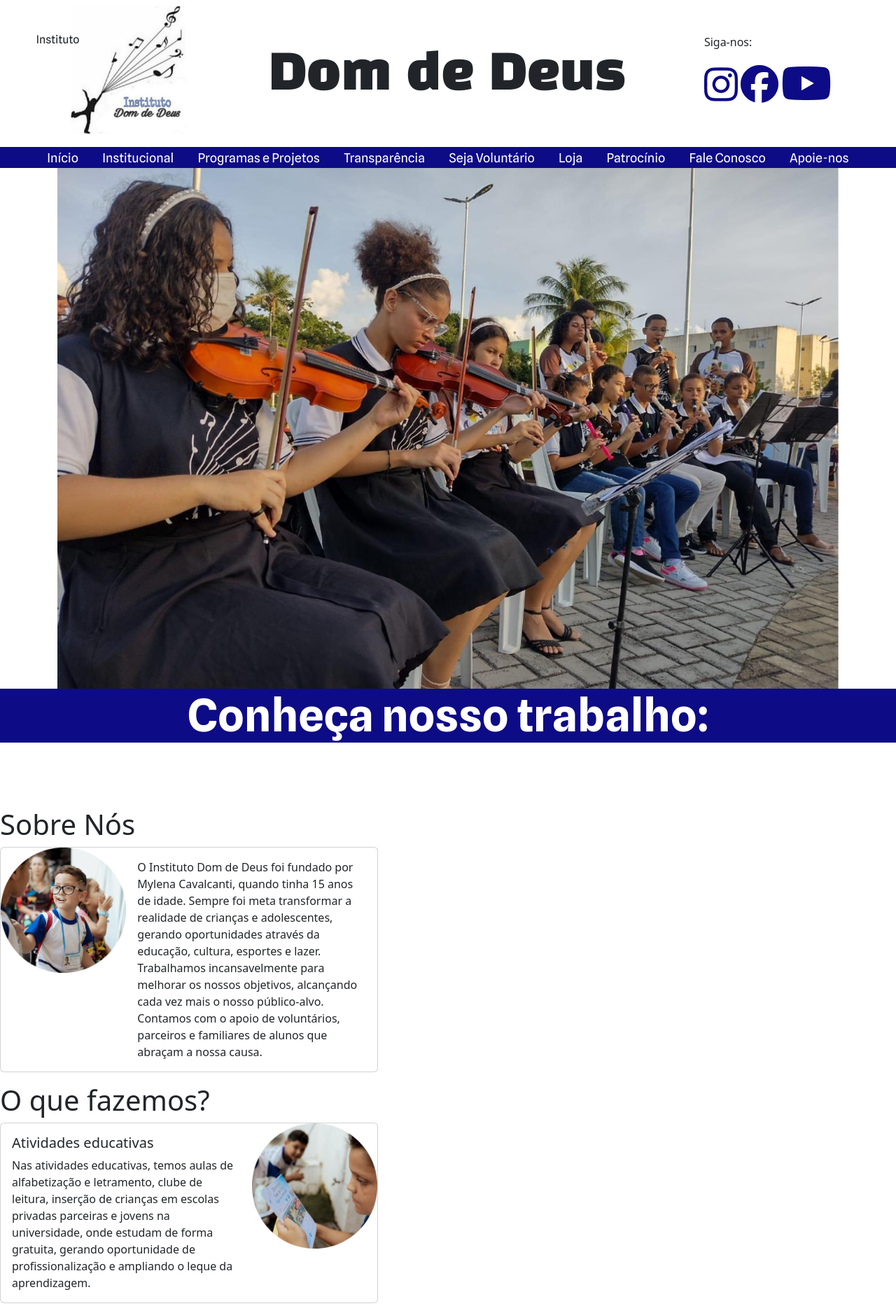
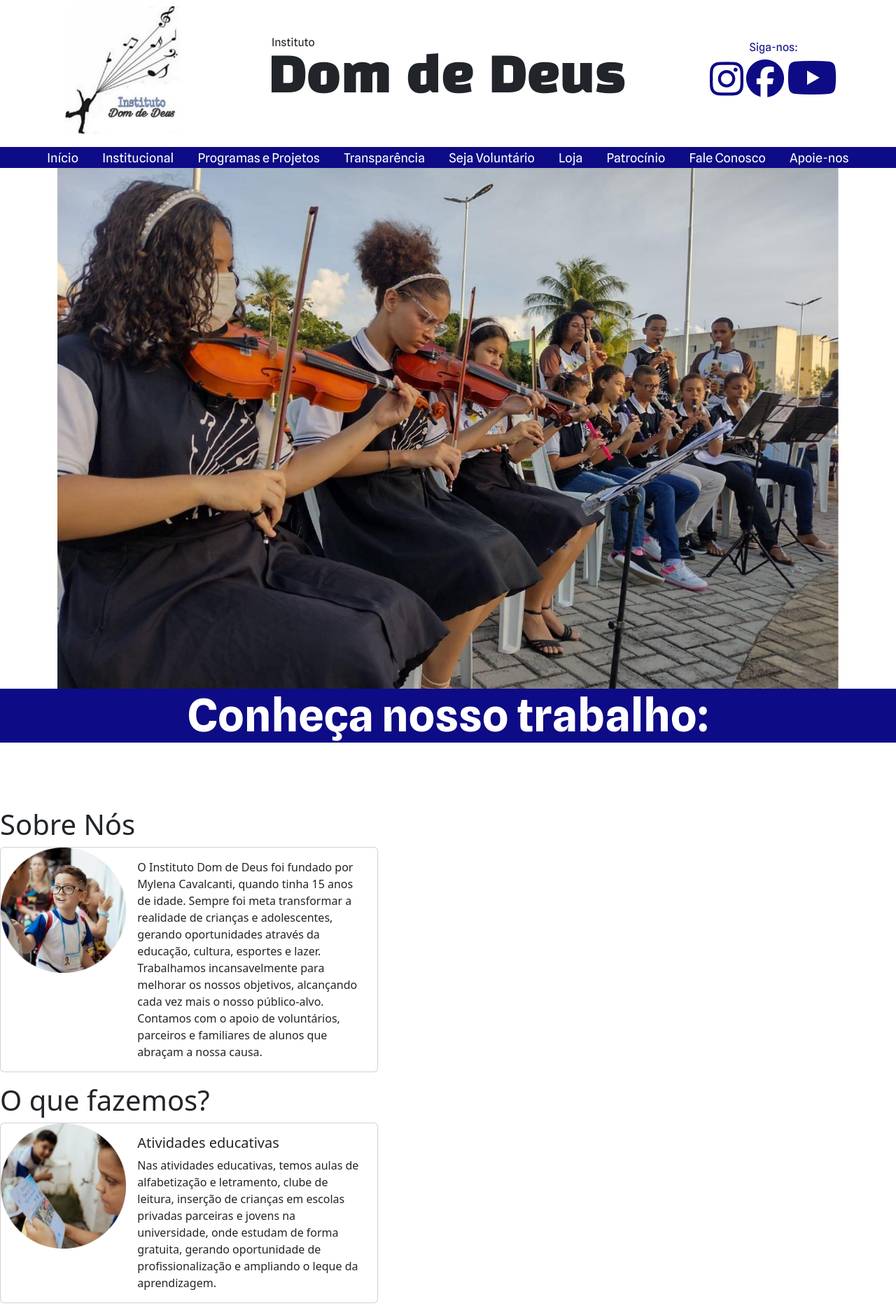
Before and after one commit to PedroSouza-Dev/instituto-dom-de-deus-main, a Django app: page / in a window 1280 px wide; the page is wider, and only the part inside the window is pictured. Shown: the top 1876 px of that part at 70% size. Run offline with Django 4.2, Linux system fonts and the light colour scheme.

Commit message:
commit css fixes

```diff
--- a/ddd_main/app/static/app/css/base.css
+++ b/ddd_main/app/static/app/css/base.css
@@ -38,7 +38,6 @@ html {
     font-family: var(--font-family-base);
     margin-bottom: 0;
     top: 10px;
-    right: 328px;
 }
 
 .main-title h1 {
--- a/ddd_main/app/templates/app/1_inicio.html
+++ b/ddd_main/app/templates/app/1_inicio.html
@@ -18,18 +18,18 @@
     <link href="https://fonts.googleapis.com/css2?family=Black+Han+Sans&display=swap" rel="stylesheet">
 <body>
     <header class="global-header">
-        <div class="logo">
+        <div class="global-header logo">
             <img src="/static/app/assets/logo_dom_de_deus.png" alt="logo-dom-de-deus" height="200" width="180">
         </div>
 
-        <div class="main-title">
+        <div class="global-header main-title">
             <p>Instituto</p>
             <h1>Dom de Deus</h1>
         </div>
 
-        <div class="social-shares">
-            <div class="header">
-                <p class="follow-us">Siga-nos: </p>
+        <div class="global-header social-shares">
+            <div class="social-shares header">
+                <p class="social-shares follow-us">Siga-nos: </p>
                 <a href="https://www.instagram.com/institutodomdedeus/" target="_blank"><img class="social-shares instagram-social" src="/static/app/assets/instagram.png" alt="logo do instagram, click para seguir-nos"></a><!--Insta-->
                 <a href="https://www.facebook.com/proj.domdedeus/?locale=pt_BR" target="_blank"><img class="social-shares facebook-social" src="/static/app/assets/facebook.png" alt="logo do facebook, click para seguir-nos"></a><!--FB-->
                 <a href="https://www.youtube.com/@institutodomdedeus1122" target="_blank"><img class="social-shares youtube-social" src="/static/app/assets/youtube.png" alt="logo do youtube, click para seguir-nos"></a><!--YT-->
@@ -49,7 +49,6 @@
                 <li><a href="/apoie/">Apoie-nos</a></li>
             </ul>
         </nav>
-
     </header>
 
     <main class="global-content">
@@ -69,7 +68,6 @@
                     <div class="col-md-8">
                         <div class="card-body">
                             <p class="card-text">O Instituto Dom de Deus foi fundado por Mylena Cavalcanti, quando tinha 15 anos de idade. Sempre foi meta transformar a realidade de crianças e adolescentes, gerando oportunidades através da educação, cultura, esportes e lazer. Trabalhamos incansavelmente para melhorar os nossos objetivos, alcançando cada vez mais o nosso público-alvo. Contamos com o apoio de voluntários, parceiros e familiares de alunos que abraçam a nossa causa.</p>
-
                         </div>
                     </div>
                 </div>
@@ -80,30 +78,27 @@
             <!--atividades educativas - text esq-->
             <div class="card mb-3" style="max-width: 540px;">
                 <div class="row g-0">
+                    <div class="col-md-4">
+                        <img src="/static/app/assets/atividades_educativas.png" class="img-fluid rounded-start" alt="atividades educativas">
+                    </div>
                     <div class="col-md-8">
                         <div class="card-body">
                             <h5 class="card-title">Atividades educativas</h5>
                             <p class="card-text">Nas atividades educativas, temos aulas de alfabetização e letramento, clube de leitura, inserção de crianças em escolas privadas parceiras e jovens na universidade, onde estudam de forma gratuita, gerando oportunidade de profissionalização e ampliando o leque da aprendizagem.</p>
-
-                    </div>
-                  </div>
-                  <div class="col-md-4">
-                    <img src="/static/app/assets/atividades_educativas.png" class="img-fluid rounded-end" alt="...">
                         </div>
                     </div>
                 </div>
-              <!--atividades musicais e culturais - text dir-->
+            </div>
+            <!--atividades musicais e culturais - text esq-->
             <div class="card mb-3" style="max-width: 540px;">
                 <div class="row g-0">
                     <div class="col-md-4">
-                    <img src="/static/app/assets/atividades_musicais_cultirais.png" class="img-fluid rounded-start" alt="...">
+                        <img src="/static/app/assets/atividades_musicais_cultirais.png" class="img-fluid rounded-start" alt="atividades musicais e culturais">
                     </div>
                     <div class="col-md-8">
                         <div class="card-body">
                             <h5 class="card-title">Atividades musicais e culturais</h5>
-                      <p class="card-text">Atuamos com atividades educacionais, culturais e esportivas para crianças e adolescentes em situação de vulnerabilidade social, bem como o acompanhamento de suas famílias.  São mais de 10 instrumentos musicais, ginástica rítmica, capoeira, ballet e diversas outras atividades. As turmas viajam para apresentações em diversos locais, sempre que convidados.</p>
-
-                    </div>
+                            <p class="card-text">Atuamos com atividades educacionais, culturais e esportivas para crianças e adolescentes em situação de vulnerabilidade social, bem como o acompanhamento de suas famílias. São mais de 10 instrumentos musicais, ginástica rítmica, capoeira, ballet e diversas outras atividades. As turmas viajam para apresentações em diversos locais, sempre que convidados.</p>
                         </div>
                     </div>
                 </div>
@@ -111,49 +106,44 @@
             <!--negocios sociais -text esq-->
             <div class="card mb-3" style="max-width: 540px;">
                 <div class="row g-0">
+                    <div class="col-md-4">
+                        <img src="/static/app/assets/negocios_sociais.png" class="img-fluid rounded-start" alt="negocios sociais">
+                    </div>
                     <div class="col-md-8">
                         <div class="card-body">
                             <h5 class="card-title">Negócios Sociais</h5>
                             <p class="card-text">Os negócios sociais são fonte de renda para assistidos e também para a Instituição. O trabalho com as mulheres chefes de família é uma de nossas atividades para fortalecer a base familiar de nossos assistidos. Temos a Panificadora Gourmet Flores do Cajueiro e a Estamparia DDD.</p>
-
-                </div>
-                </div>
-                <div class="col-md-4">
-                <img src="/static/app/assets/negocios_sociais.png" class="img-fluid rounded-end" alt="...">
                         </div>
                     </div>
                 </div>
-              <!--biblioteca comunitaria - text dir-->
+            </div>
+            <!--biblioteca comunitaria - text esq-->
             <div class="card mb-3" style="max-width: 540px;">
                 <div class="row g-0">
                     <div class="col-md-4">
-                    <img src="/static/app/assets/biblioteca_comunitaria.png" class="img-fluid rounded-start" alt="...">
+                        <img src="/static/app/assets/biblioteca_comunitaria.png" class="img-fluid rounded-start" alt="biblioteca comunitária">
                     </div>
                     <div class="col-md-8">
                         <div class="card-body">
                             <h5 class="card-title">Biblioteca comunitária</h5>
                             <p class="card-text">Em parceria com o Instituto Cultive Suiça Brasil, temos o Centro Cultural Cultive, que atua com pintura, desenho, leituras mediadas, empréstimo de livros e contação de histórias, despertando assim, o interesse pela leitura e aprimorando a interpretação em seus mais diversos âmbitos, explorando os gêneros textuais como base de partilha.</p>
-
                         </div>
                     </div>
                 </div>
             </div>
         </div>
         <p><a href="/programas_projetos/">Programas e Projetos</a></p>
-
         <div>
             <h1>Missão, visão e valores</h1>
             <div class="card mb-3" style="max-width: 540px;">
                 <div class="row g-0">
                     <div class="col-md-4">
-                    <img src="/static/app/assets/missao.png" class="img-fluid rounded-start" alt="...">
+                        <img src="/static/app/assets/missao.png" class="img-fluid rounded-start" alt="missão">
                     </div>
                     <div class="col-md-8">
                         <div class="card-body">
                             <h5 class="card-title">Missão</h5>
                             <p class="card-text">Transformar vidas através da educação integral, visando valores baseados nos princípios éticos e morais para a formação de uma sociedade mais justa.</p>
-
-                    </div>
                         </div>
                     </div>
                 </div>
@@ -161,14 +151,12 @@
             <div class="card mb-3" style="max-width: 540px;">
                 <div class="row g-0">
                     <div class="col-md-4">
-                    <img src="/static/app/assets/visao.png" class="img-fluid rounded-start" alt="...">
+                        <img src="/static/app/assets/visao.png" class="img-fluid rounded-start" alt="visão">
                     </div>
                     <div class="col-md-8">
                         <div class="card-body">
                             <h5 class="card-title">Visão</h5>
                             <p class="card-text">Ser um ponto de apoio para famílias em vulnerabilidade social, tornando-nos um marco referencial em resultados de superação.</p>
-
-                    </div>
                         </div>
                     </div>
                 </div>
@@ -176,19 +164,17 @@
             <div class="card mb-3" style="max-width: 540px;">
                 <div class="row g-0">
                     <div class="col-md-4">
-                    <img src="/static/app/assets/valores.png" class="img-fluid rounded-start" alt="...">
+                        <img src="/static/app/assets/valores.png" class="img-fluid rounded-start" alt="valores">
                     </div>
                     <div class="col-md-8">
                         <div class="card-body">
                             <h5 class="card-title">Valores</h5>
                             <p class="card-text">Igualdade; cidadania; acolhimento; amor; solidariedade.</p>
-
                         </div>
                     </div>
                 </div>
             </div>
         </div>
-        <div>
         <div>
             <h1>Participe</h1>
             <div class="card mb-3">
```
Lines whose indentation alone changed are shown as unchanged.
